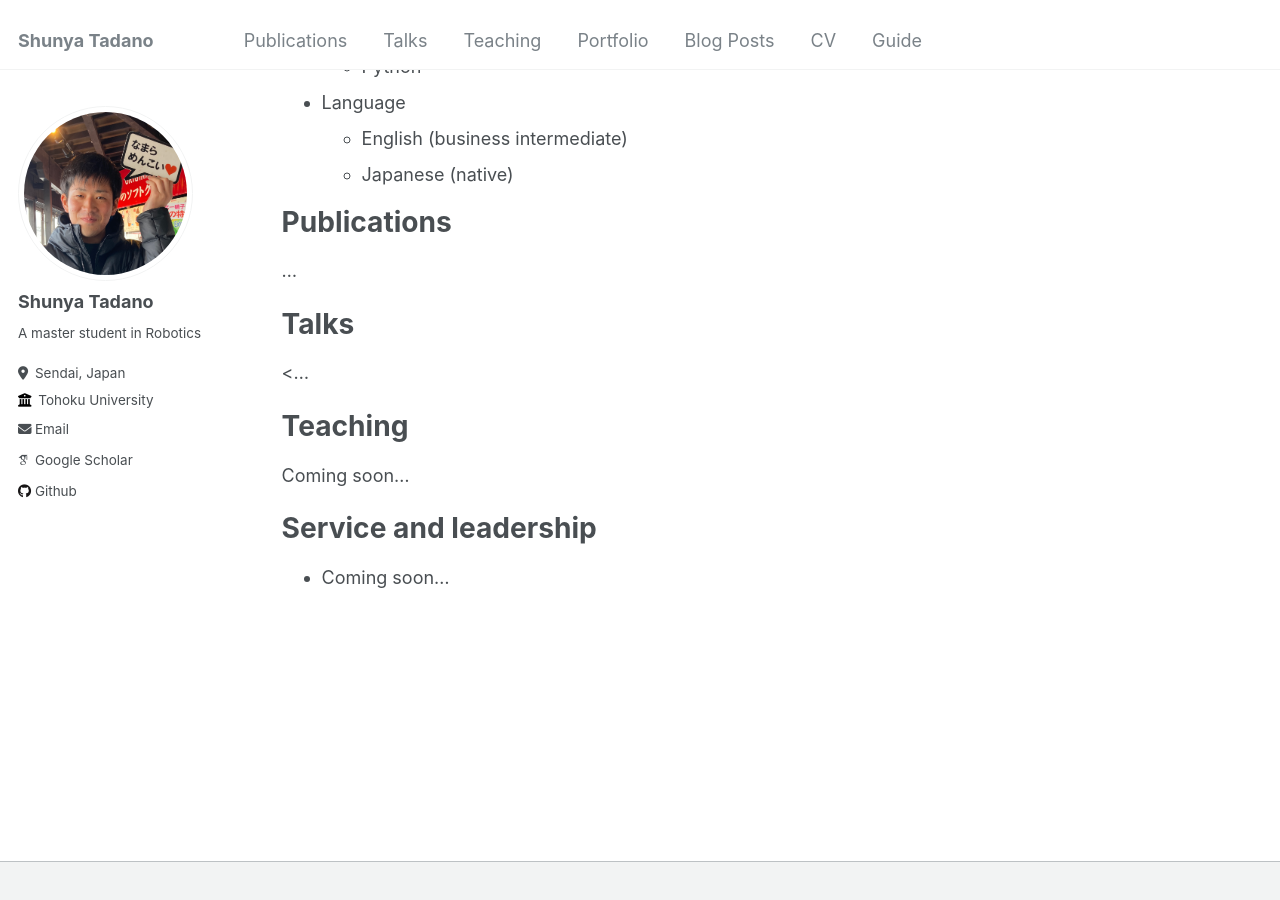
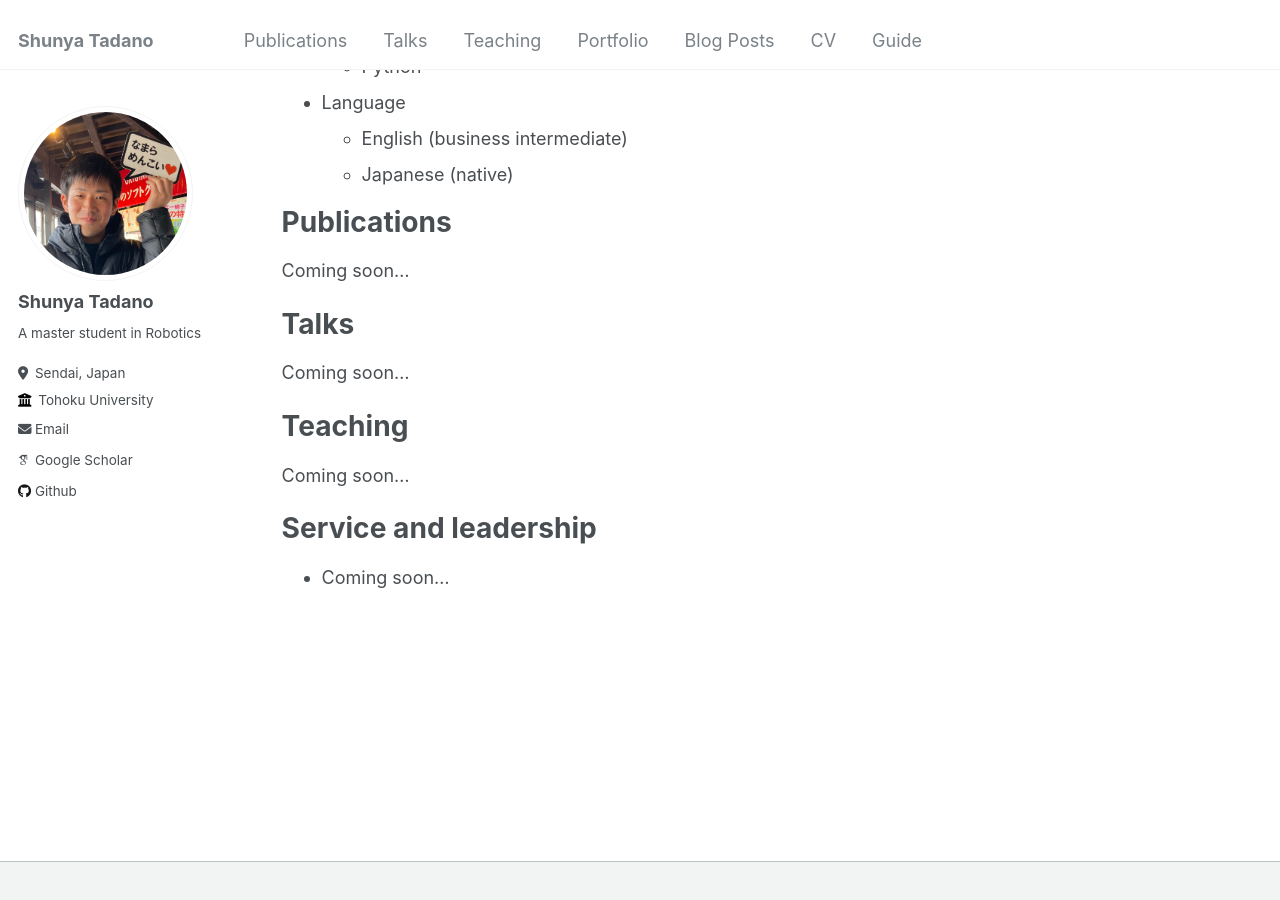
Before and after one commit to shunyatadano/shunyatadano.github.io, a Jekyll site: the page built from _pages/cv.md, in a window 1280 px wide and 900 px high, scrolled down 701 px. Built offline with Jekyll 4.4.1, drawn with Linux system fonts in a browser that asks for light colours; some web fonts are replaced.

Commit message:
fix my cv page

```diff
--- a/_pages/cv.md
+++ b/_pages/cv.md
@@ -38,11 +38,11 @@ Skills
 
 Publications
 ======
-  ...
+  Coming soon...
 
 Talks
 ======
-  <...
+  Coming soon...
 
 Teaching
 ======
```
